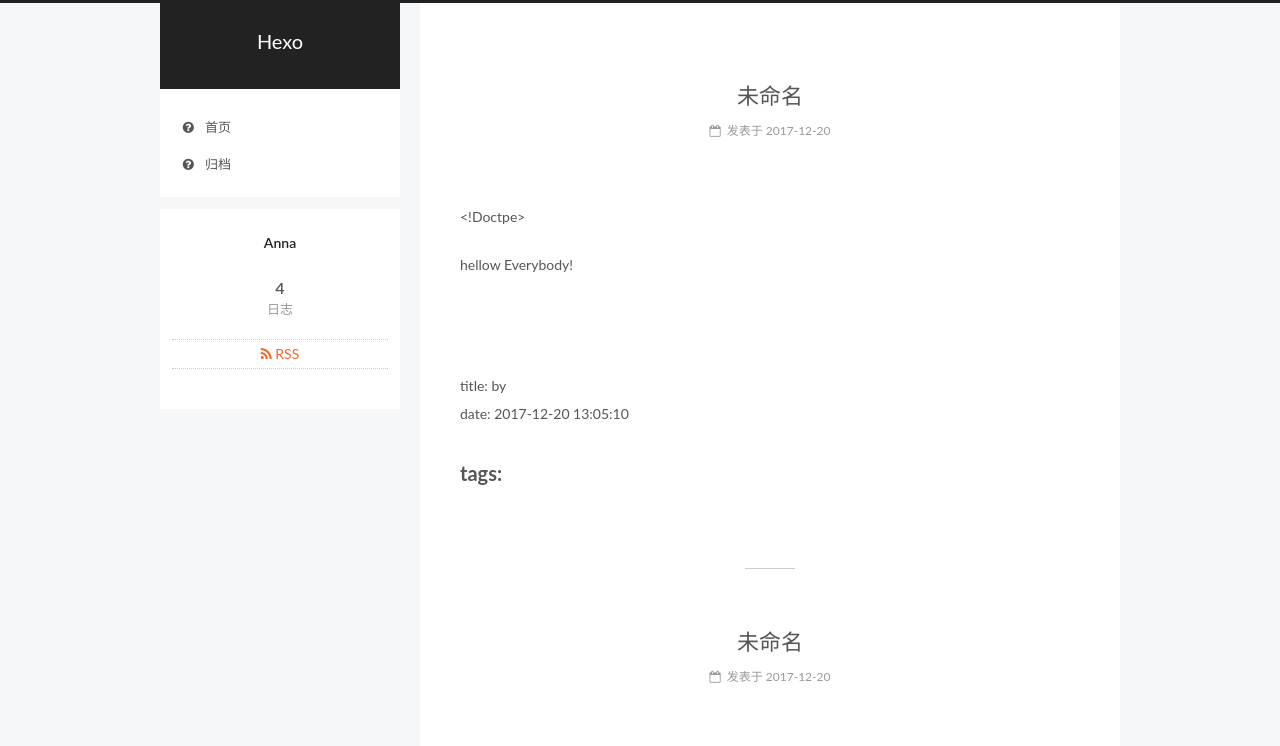
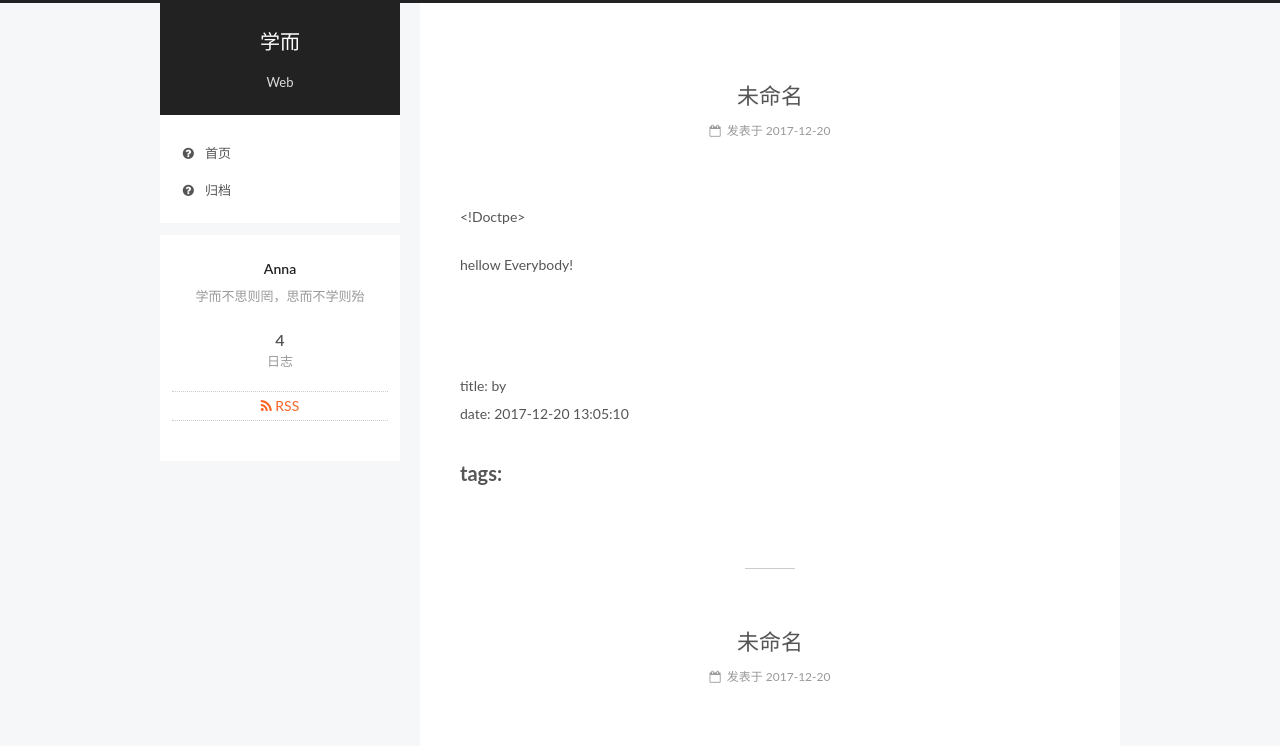
Before and after one commit to XnBrighter/XnBrighter.github.io, a plain HTML site: page index.html in a window 1280 px wide. Shown: the top 746 px of the page. Drawn offline with Linux system fonts and the light colour scheme.

Commit message:
Site updated: 2017-12-22 20:05:41

```diff
--- a/2017/12/19/article-title/index.html
+++ b/2017/12/19/article-title/index.html
@@ -74,7 +74,7 @@
 
 
 
-  <link rel="alternate" href="/atom.xml" title="Hexo" type="application/atom+xml" />
+  <link rel="alternate" href="/atom.xml" title="学而" type="application/atom+xml" />
 
 
 
@@ -83,14 +83,14 @@
 
 <meta name="description" content="Hellow World!title: article titledate: 2017-12-19 14:30:51 tags:">
 <meta property="og:type" content="article">
-<meta property="og:title" content="Hexo">
+<meta property="og:title" content="学而">
 <meta property="og:url" content="http://yoursite.com/2017/12/19/article-title/index.html">
-<meta property="og:site_name" content="Hexo">
+<meta property="og:site_name" content="学而">
 <meta property="og:description" content="Hellow World!title: article titledate: 2017-12-19 14:30:51 tags:">
 <meta property="og:locale" content="zh-Hans">
 <meta property="og:updated_time" content="2017-12-19T07:04:09.943Z">
 <meta name="twitter:card" content="summary">
-<meta name="twitter:title" content="Hexo">
+<meta name="twitter:title" content="学而">
 <meta name="twitter:description" content="Hellow World!title: article titledate: 2017-12-19 14:30:51 tags:">
 
 
@@ -127,7 +127,7 @@
 
 
 
-  <title> | Hexo</title>
+  <title> | 学而</title>
 
 
 
@@ -157,12 +157,12 @@
     <div class="custom-logo-site-title">
       <a href="/"  class="brand" rel="start">
         <span class="logo-line-before"><i></i></span>
-        <span class="site-title">Hexo</span>
+        <span class="site-title">学而</span>
         <span class="logo-line-after"><i></i></span>
       </a>
     </div>
 
-        <p class="site-subtitle"></p>
+        <p class="site-subtitle">Web</p>
 
   </div>
 
@@ -243,7 +243,7 @@
     </span>
 
     <span hidden itemprop="publisher" itemscope itemtype="http://schema.org/Organization">
-      <meta itemprop="name" content="Hexo">
+      <meta itemprop="name" content="学而">
     </span>
 
 
@@ -405,7 +405,7 @@
           <div class="site-author motion-element" itemprop="author" itemscope itemtype="http://schema.org/Person">
 
               <p class="site-author-name" itemprop="name">Anna</p>
-              <p class="site-description motion-element" itemprop="description"></p>
+              <p class="site-description motion-element" itemprop="description">学而不思则罔，思而不学则殆</p>
           </div>
 
           <nav class="site-state motion-element">
--- a/atom.xml
+++ b/atom.xml
@@ -1,8 +1,8 @@
 <?xml version="1.0" encoding="utf-8"?>
 <feed xmlns="http://www.w3.org/2005/Atom">
-  <title>Hexo</title>
+  <title>学而</title>
 
-
+  <subtitle>Web</subtitle>
   <link href="/atom.xml" rel="self"/>
 
   <link href="http://yoursite.com/"/>
--- a/css/main.css
+++ b/css/main.css
@@ -1823,7 +1823,7 @@ pre .javascript .function {
   width: 4px;
   height: 4px;
   border-radius: 50%;
-  background: #78ffe8;
+  background: #ffd1c8;
 }
 .links-of-blogroll {
   font-size: 13px;
--- a/index.html
+++ b/index.html
@@ -74,20 +74,23 @@
 
 
 
-  <link rel="alternate" href="/atom.xml" title="Hexo" type="application/atom+xml" />
+  <link rel="alternate" href="/atom.xml" title="学而" type="application/atom+xml" />
 
 
 
 
 
 
+<meta name="description" content="学而不思则罔，思而不学则殆">
 <meta property="og:type" content="website">
-<meta property="og:title" content="Hexo">
+<meta property="og:title" content="学而">
 <meta property="og:url" content="http://yoursite.com/index.html">
-<meta property="og:site_name" content="Hexo">
+<meta property="og:site_name" content="学而">
+<meta property="og:description" content="学而不思则罔，思而不学则殆">
 <meta property="og:locale" content="zh-Hans">
 <meta name="twitter:card" content="summary">
-<meta name="twitter:title" content="Hexo">
+<meta name="twitter:title" content="学而">
+<meta name="twitter:description" content="学而不思则罔，思而不学则殆">
 
 
 
@@ -123,7 +126,7 @@
 
 
 
-  <title>Hexo</title>
+  <title>学而</title>
 
 
 
@@ -154,12 +157,12 @@
     <div class="custom-logo-site-title">
       <a href="/"  class="brand" rel="start">
         <span class="logo-line-before"><i></i></span>
-        <span class="site-title">Hexo</span>
+        <span class="site-title">学而</span>
         <span class="logo-line-after"><i></i></span>
       </a>
     </div>
 
-        <p class="site-subtitle"></p>
+        <p class="site-subtitle">Web</p>
 
   </div>
 
@@ -240,7 +243,7 @@
     </span>
 
     <span hidden itemprop="publisher" itemscope itemtype="http://schema.org/Organization">
-      <meta itemprop="name" content="Hexo">
+      <meta itemprop="name" content="学而">
     </span>
 
 
@@ -364,7 +367,7 @@
     </span>
 
     <span hidden itemprop="publisher" itemscope itemtype="http://schema.org/Organization">
-      <meta itemprop="name" content="Hexo">
+      <meta itemprop="name" content="学而">
     </span>
 
 
@@ -488,7 +491,7 @@
     </span>
 
     <span hidden itemprop="publisher" itemscope itemtype="http://schema.org/Organization">
-      <meta itemprop="name" content="Hexo">
+      <meta itemprop="name" content="学而">
     </span>
 
 
@@ -608,7 +611,7 @@
     </span>
 
     <span hidden itemprop="publisher" itemscope itemtype="http://schema.org/Organization">
-      <meta itemprop="name" content="Hexo">
+      <meta itemprop="name" content="学而">
     </span>
 
 
@@ -750,7 +753,7 @@
           <div class="site-author motion-element" itemprop="author" itemscope itemtype="http://schema.org/Person">
 
               <p class="site-author-name" itemprop="name">Anna</p>
-              <p class="site-description motion-element" itemprop="description"></p>
+              <p class="site-description motion-element" itemprop="description">学而不思则罔，思而不学则殆</p>
           </div>
 
           <nav class="site-state motion-element">
```
Also changed, not shown: 2017/12/19/hello-world/index.html (+7 -7 lines), 2017/12/20/ay/index.html (+11 -9 lines), 2017/12/20/by/index.html (+9 -11 lines), archives/2017/12/index.html (+11 -8 lines), archives/2017/index.html (+11 -8 lines), archives/index.html (+11 -8 lines).
